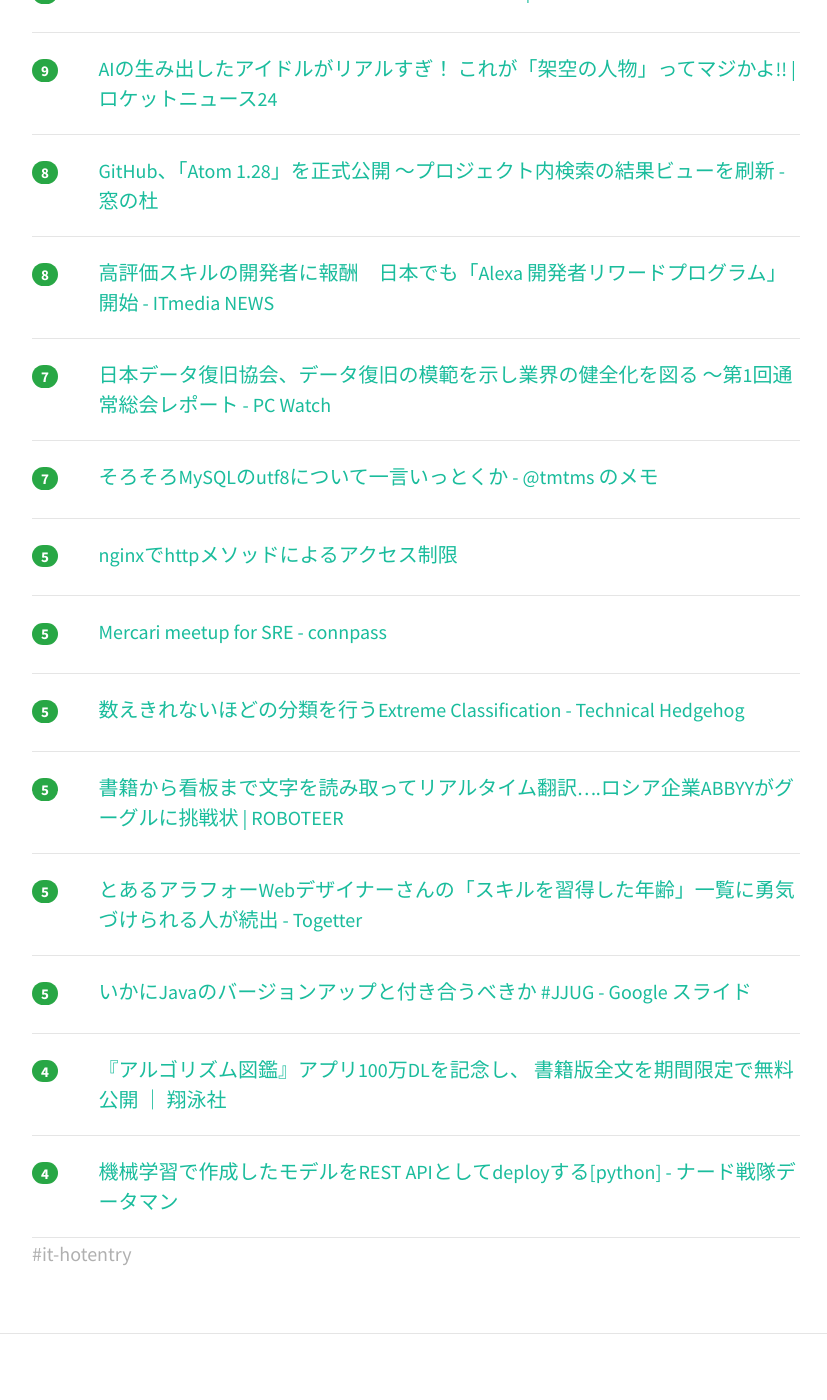
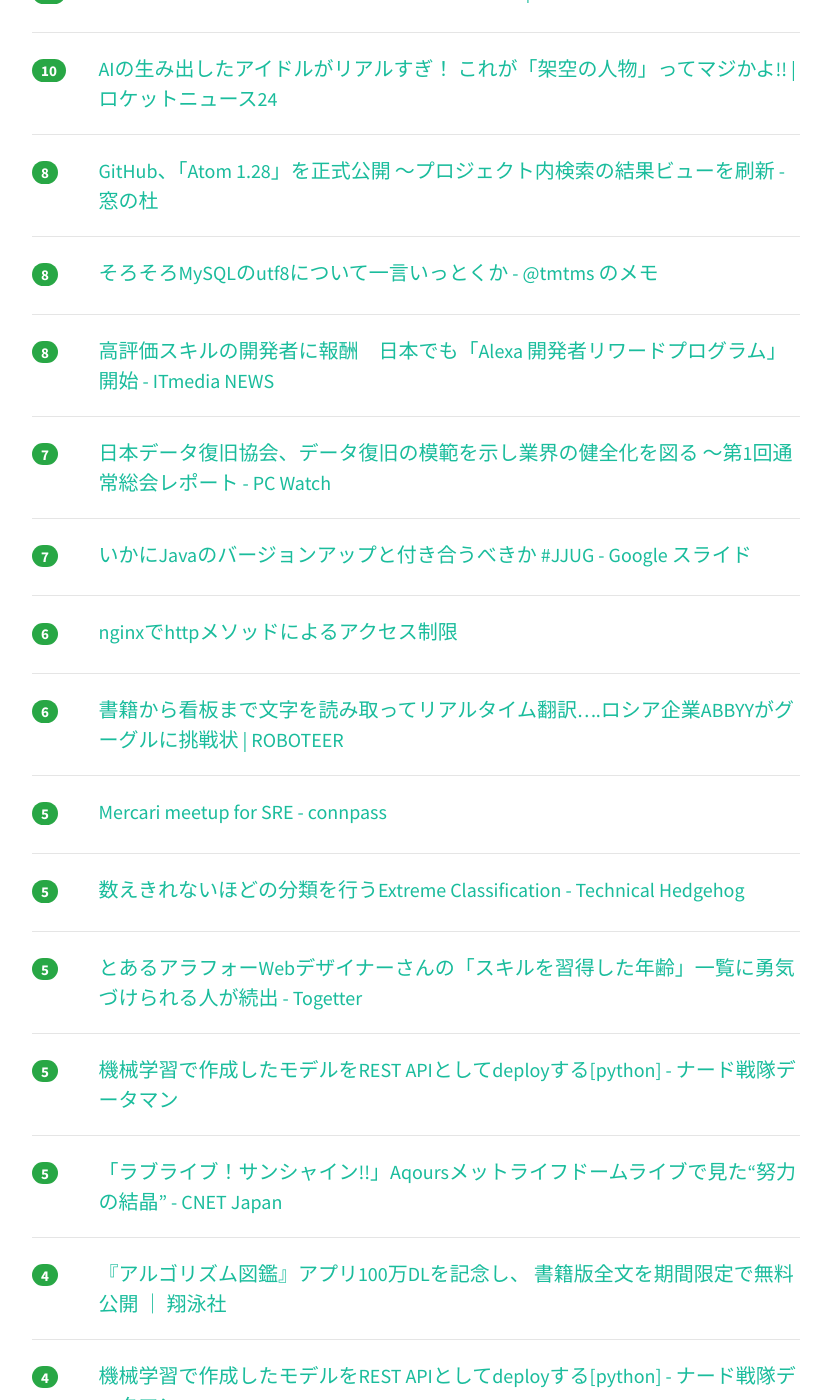
Before and after one commit to yatta47/hatena-matome-site, a Jekyll site: the page built from _posts/2018-06-23-hatena.md, in a window 1280 px wide and 1400 px high, scrolled down 988 px. Shown: the whole window, without its empty margins (224-1051 px from the left). Built offline with Jekyll 4.4.1, drawn with Linux system fonts in a browser that asks for light colours; nearby versions of some CDN libraries; some of the changed text lies outside the part shown.

Commit message:
Updated 2018-06-23

```diff
--- a/_posts/2018-06-23-hatena.md
+++ b/_posts/2018-06-23-hatena.md
@@ -1,34 +1,34 @@
 ---
 layout: post
 title:  "2018-06-23 はてぶIT"
-date:   2018-06-23 08:01:02
+date:   2018-06-23 09:03:04
 tags: [it-hotentry]
 ---
-20 件のデータあり
+22 件のデータあり
 
 <hr><div class="row">
-<div class="col-1"><span class="badge badge-pill badge-success h2">35</span></div>
+<div class="col-1"><span class="badge badge-pill badge-success h2">38</span></div>
 <div class="col-11"><a href='https://qiita.com/putan/items/d4e5fb95a110c1b0ff96' target='_blank'>ドメインモデルをコードへ落とす 〜あなたのクラスは、どこから？〜</a></div>
 </div>
 <hr>
 <div class="row">
-<div class="col-1"><span class="badge badge-pill badge-success h2">30</span></div>
+<div class="col-1"><span class="badge badge-pill badge-success h2">31</span></div>
 <div class="col-11"><a href='https://vaaaaaanquish.hatenablog.com/entry/2018/06/22/194227' target='_blank'>Python製シェルxonshを半年使った所感や環境設定のまとめ - Stimulator</a></div>
 </div>
 <hr>
 <div class="row">
-<div class="col-1"><span class="badge badge-pill badge-success h2">25</span></div>
+<div class="col-1"><span class="badge badge-pill badge-success h2">26</span></div>
 <div class="col-11"><a href='https://forest.watch.impress.co.jp/docs/news/1129026.html' target='_blank'>「Windows 10 April 2018 Update」で同じネットワーク上のデバイスに接続できない問題 - 窓の杜</a></div>
 </div>
 <hr>
 <div class="row">
-<div class="col-1"><span class="badge badge-pill badge-success h2">16</span></div>
-<div class="col-11"><a href='http://ai-topics.com/amazon-echo-spot-reservation/' target='_blank'>Echo Spot：スマートスピーカーの「画面つき革命」あれはAmazonのE★スポット！ エコースポットのトピックスあり！ │ 【AI】人工知能ムスメは独身男の夢を見るか？</a></div>
+<div class="col-1"><span class="badge badge-pill badge-success h2">19</span></div>
+<div class="col-11"><a href='https://anond.hatelabo.jp/20180622070415' target='_blank'>ディズニーの本気のプログラミング講座がヤバそう</a></div>
 </div>
 <hr>
 <div class="row">
-<div class="col-1"><span class="badge badge-pill badge-success h2">11</span></div>
-<div class="col-11"><a href='https://anond.hatelabo.jp/20180622070415' target='_blank'>ディズニーの本気のプログラミング講座がヤバそう</a></div>
+<div class="col-1"><span class="badge badge-pill badge-success h2">17</span></div>
+<div class="col-11"><a href='http://ai-topics.com/amazon-echo-spot-reservation/' target='_blank'>Echo Spot：スマートスピーカーの「画面つき革命」あれはAmazonのE★スポット！ エコースポットのトピックスあり！ │ 【AI】人工知能ムスメは独身男の夢を見るか？</a></div>
 </div>
 <hr>
 <div class="row">
@@ -37,18 +37,23 @@ tags: [it-hotentry]
 </div>
 <hr>
 <div class="row">
-<div class="col-1"><span class="badge badge-pill badge-success h2">9</span></div>
+<div class="col-1"><span class="badge badge-pill badge-success h2">10</span></div>
 <div class="col-11"><a href='http://tech.nikkeibp.co.jp/atcl/nxt/news/18/01697/' target='_blank'>Java SEの新ライセンス体系、米オラクルが公表 | 日経 xTECH（クロステック）</a></div>
 </div>
 <hr>
 <div class="row">
-<div class="col-1"><span class="badge badge-pill badge-success h2">9</span></div>
+<div class="col-1"><span class="badge badge-pill badge-success h2">10</span></div>
 <div class="col-11"><a href='https://rocketnews24.com/2018/06/22/1081315/' target='_blank'>AIの生み出したアイドルがリアルすぎ！ これが「架空の人物」ってマジかよ!! | ロケットニュース24</a></div>
 </div>
 <hr>
 <div class="row">
 <div class="col-1"><span class="badge badge-pill badge-success h2">8</span></div>
 <div class="col-11"><a href='https://forest.watch.impress.co.jp/docs/news/1129023.html' target='_blank'>GitHub、「Atom 1.28」を正式公開 ～プロジェクト内検索の結果ビューを刷新 - 窓の杜</a></div>
+</div>
+<hr>
+<div class="row">
+<div class="col-1"><span class="badge badge-pill badge-success h2">8</span></div>
+<div class="col-11"><a href='https://tmtms.hatenablog.com/entry/201806/mysql-utf8' target='_blank'>そろそろMySQLのutf8について一言いっとくか - @tmtms のメモ</a></div>
 </div>
 <hr>
 <div class="row">
@@ -63,12 +68,17 @@ tags: [it-hotentry]
 <hr>
 <div class="row">
 <div class="col-1"><span class="badge badge-pill badge-success h2">7</span></div>
-<div class="col-11"><a href='https://tmtms.hatenablog.com/entry/201806/mysql-utf8' target='_blank'>そろそろMySQLのutf8について一言いっとくか - @tmtms のメモ</a></div>
+<div class="col-11"><a href='https://docs.google.com/presentation/d/1Q2xaFjJQwinzfAnnNVPNIiB-rfZeld2w_nIZ_y4oMlQ/mobilepresent?slide=id.p' target='_blank'>いかにJavaのバージョンアップと付き合うべきか #JJUG - Google スライド</a></div>
 </div>
 <hr>
 <div class="row">
-<div class="col-1"><span class="badge badge-pill badge-success h2">5</span></div>
+<div class="col-1"><span class="badge badge-pill badge-success h2">6</span></div>
 <div class="col-11"><a href='https://qiita.com/sakajunquality/items/14124f9d954923b35e5d' target='_blank'>nginxでhttpメソッドによるアクセス制限</a></div>
+</div>
+<hr>
+<div class="row">
+<div class="col-1"><span class="badge badge-pill badge-success h2">6</span></div>
+<div class="col-11"><a href='https://roboteer-tokyo.com/archives/12985' target='_blank'>書籍から看板まで文字を読み取ってリアルタイム翻訳….ロシア企業ABBYYがグーグルに挑戦状 | ROBOTEER</a></div>
 </div>
 <hr>
 <div class="row">
@@ -83,17 +93,17 @@ tags: [it-hotentry]
 <hr>
 <div class="row">
 <div class="col-1"><span class="badge badge-pill badge-success h2">5</span></div>
-<div class="col-11"><a href='https://roboteer-tokyo.com/archives/12985' target='_blank'>書籍から看板まで文字を読み取ってリアルタイム翻訳….ロシア企業ABBYYがグーグルに挑戦状 | ROBOTEER</a></div>
-</div>
-<hr>
-<div class="row">
-<div class="col-1"><span class="badge badge-pill badge-success h2">5</span></div>
 <div class="col-11"><a href='https://togetter.com/li/1239805' target='_blank'>とあるアラフォーWebデザイナーさんの「スキルを習得した年齢」一覧に勇気づけられる人が続出 - Togetter</a></div>
 </div>
 <hr>
 <div class="row">
 <div class="col-1"><span class="badge badge-pill badge-success h2">5</span></div>
-<div class="col-11"><a href='https://docs.google.com/presentation/d/1Q2xaFjJQwinzfAnnNVPNIiB-rfZeld2w_nIZ_y4oMlQ/mobilepresent?slide=id.p' target='_blank'>いかにJavaのバージョンアップと付き合うべきか #JJUG - Google スライド</a></div>
+<div class="col-11"><a href='https://ift.tt/2pSvX0l' target='_blank'>機械学習で作成したモデルをREST APIとしてdeployする[python] - ナード戦隊データマン</a></div>
+</div>
+<hr>
+<div class="row">
+<div class="col-1"><span class="badge badge-pill badge-success h2">5</span></div>
+<div class="col-11"><a href='https://japan.cnet.com/article/35120875/' target='_blank'>「ラブライブ！サンシャイン!!」Aqoursメットライフドームライブで見た“努力の結晶” - CNET Japan</a></div>
 </div>
 <hr>
 <div class="row">
@@ -103,6 +113,6 @@ tags: [it-hotentry]
 <hr>
 <div class="row">
 <div class="col-1"><span class="badge badge-pill badge-success h2">4</span></div>
-<div class="col-11"><a href='https://ift.tt/2pSvX0l' target='_blank'>機械学習で作成したモデルをREST APIとしてdeployする[python] - ナード戦隊データマン</a></div>
+<div class="col-11"><a href='http://datanerd.hateblo.jp/entry/2017/09/01/212021' target='_blank'>機械学習で作成したモデルをREST APIとしてdeployする[python] - ナード戦隊データマン</a></div>
 </div>
 <hr>
```
